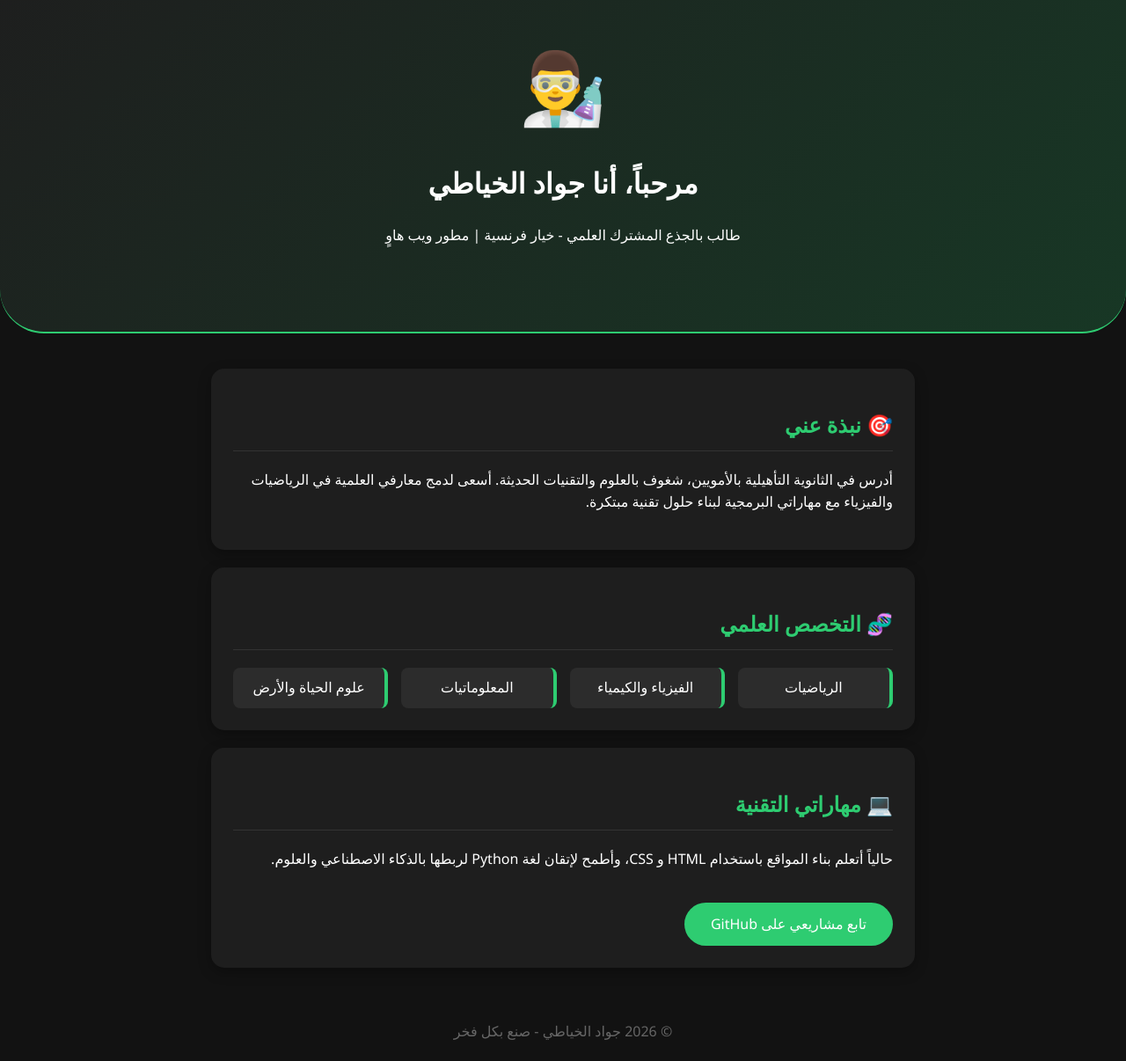
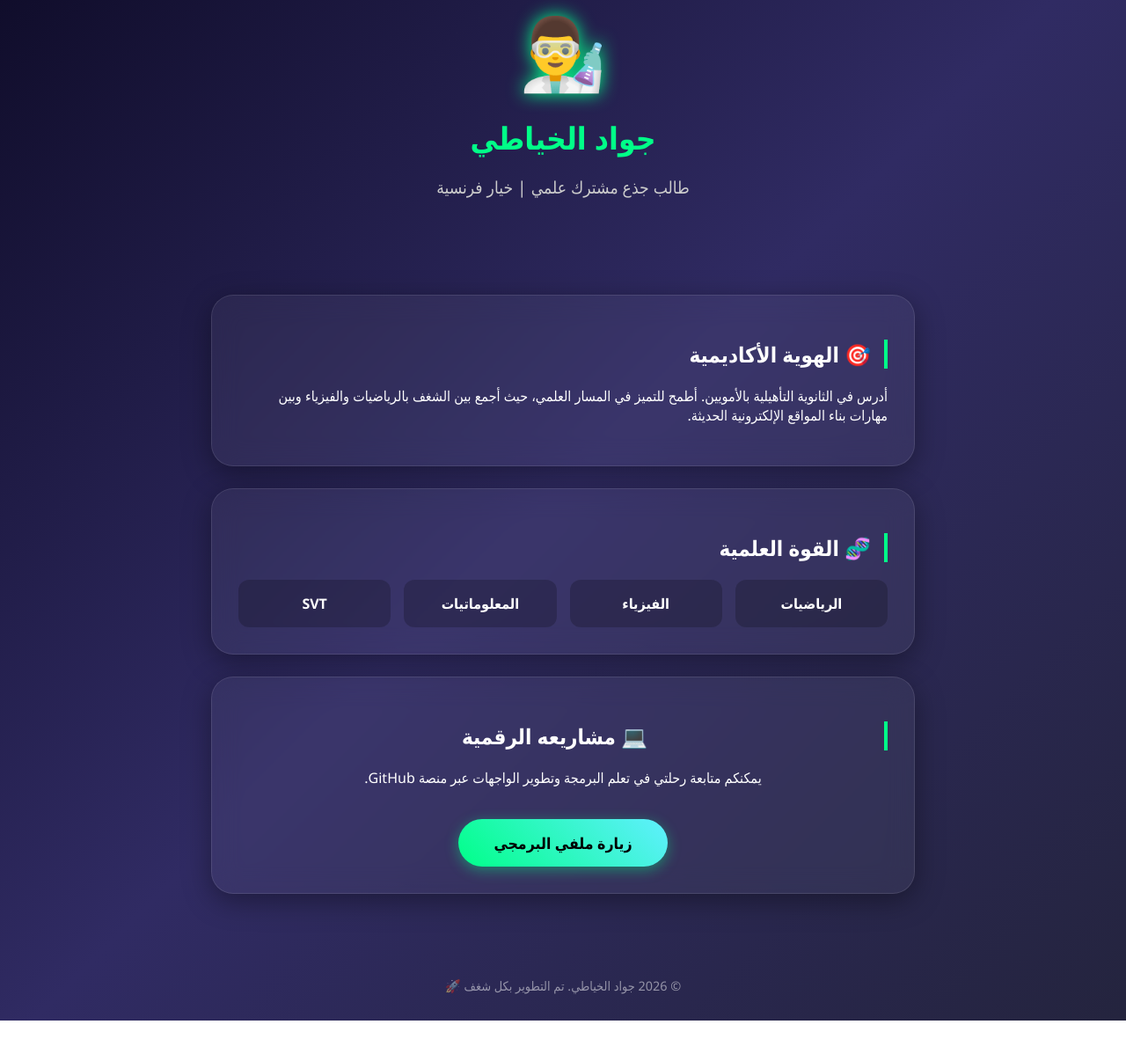
Before and after one commit to ja2008328-tech/elkhayaty, a plain HTML site: page index.html in a window 1280 px wide. Shown: the part 47-1253 px from the top of the page at 88% size. After the commit the page ends 1207 px from the top, so only its background shows below. Drawn offline with Linux system fonts and the light colour scheme.

Commit message:
Final working code with Python

```diff
--- a/index.html
+++ b/index.html
@@ -3,120 +3,168 @@
 <head>
     <meta charset="UTF-8">
     <meta name="viewport" content="width=device-width, initial-scale=1.0">
-    <title>جواد الخياطي | المسار العلمي</title>
+    <title>جواد الخياطي | المسار العلمي الاحترافي</title>
     <style>
+        /* تعريف الألوان العلمية */
         :root {
-            --primary-color: #2ecc71;
-            --dark-bg: #121212;
-            --card-bg: #1e1e1e;
+            --primary-color: #00ff88;
+            --accent-color: #60efff;
+            --dark-bg: #0f0c29;
         }
 
+        /* تنسيق عام للصفحة مع خلفية متدرجة */
         body {
-            font-family: 'Segoe UI', sans-serif;
-            background-color: var(--dark-bg);
+            font-family: 'Segoe UI', Tahoma, Geneva, Verdana, sans-serif;
+            background: linear-gradient(135deg, #0f0c29 0%, #302b63 50%, #24243e 100%);
             color: white;
             margin: 0;
-            line-height: 1.6;
+            display: flex;
+            flex-direction: column;
+            align-items: center;
+            min-height: 100vh;
+            overflow-x: hidden;
+        }
+
+        /* حركة ظهور الأقسام */
+        @keyframes fadeInUp {
+            from { opacity: 0; transform: translateY(30px); }
+            to { opacity: 1; transform: translateY(0); }
         }
 
         .container {
             max-width: 800px;
-            margin: 0 auto;
-            padding: 20px;
+            width: 90%;
+            margin: 40px 0;
+            animation: fadeInUp 1s ease-out;
         }
 
-        /* رأس الصفحة */
+        /* تصميم البطاقات بتأثير الزجاج */
+        section {
+            background: rgba(255, 255, 255, 0.05);
+            backdrop-filter: blur(15px);
+            border: 1px solid rgba(255, 255, 255, 0.1);
+            padding: 30px;
+            margin-bottom: 25px;
+            border-radius: 25px;
+            box-shadow: 0 8px 32px rgba(0, 0, 0, 0.37);
+            transition: transform 0.3s ease;
+        }
+
+        section:hover {
+            transform: translateY(-5px);
+            border-color: var(--primary-color);
+        }
+
         header {
             text-align: center;
-            padding: 60px 0;
-            background: linear-gradient(135deg, #1e1e1e, #2ecc7133);
-            border-bottom: 2px solid var(--primary-color);
-            border-radius: 0 0 50px 50px;
+            padding: 50px 20px;
         }
 
-        .profile-img {
-            width: 130px;
-            border: 4px solid var(--primary-color);
-            border-radius: 50%;
-            margin-bottom: 15px;
+        .profile-icon {
+            font-size: 80px;
+            margin-bottom: 10px;
+            display: inline-block;
+            filter: drop-shadow(0 0 10px var(--primary-color));
         }
 
-        /* الأقسام */
-        section {
-            background: var(--card-bg);
-            padding: 25px;
-            margin: 20px 0;
-            border-radius: 15px;
-            box-shadow: 0 5px 15px rgba(0,0,0,0.3);
+        h1 {
+            color: var(--primary-color);
+            font-size: 2.2rem;
+            margin: 10px 0;
         }
 
-        h2 { color: var(--primary-color); border-bottom: 1px solid #333; padding-bottom: 10px; }
-
-        /* مهارات علمية */
-        .skills-grid {
-            display: grid;
-            grid-template-columns: repeat(auto-fit, minmax(120px, 1fr));
-            gap: 15px;
-            margin-top: 15px;
+        h2 {
+            font-size: 1.5rem;
+            border-right: 4px solid var(--primary-color);
+            padding-right: 15px;
+            margin-bottom: 20px;
         }
 
-        .skill-item {
-            background: #2c2c2c;
-            padding: 10px;
-            border-radius: 8px;
-            text-align: center;
-            border-right: 4px solid var(--primary-color);
+        /* تنسيق شبكة المواد العلمية */
+        .grid {
+            display: grid;
+            grid-template-columns: repeat(auto-fit, minmax(150px, 1fr));
+            gap: 15px;
         }
 
-        .footer-btn {
-            display: inline-block;
-            background: var(--primary-color);
-            color: white;
-            text-decoration: none;
-            padding: 12px 30px;
-            border-radius: 25px;
-            margin-top: 20px;
+        .item {
+            background: rgba(0, 0, 0, 0.2);
+            padding: 15px;
+            border-radius: 12px;
+            text-align: center;
+            font-weight: bold;
             transition: 0.3s;
+            border: 1px solid transparent;
         }
 
-        .footer-btn:hover { transform: scale(1.05); background: #27ae60; }
+        .item:hover {
+            background: var(--primary-color);
+            color: #000;
+            box-shadow: 0 0 20px var(--primary-color);
+        }
+
+        /* تنسيق الزر الاحترافي */
+        .btn {
+            display: inline-block;
+            background: linear-gradient(45deg, var(--primary-color), var(--accent-color));
+            color: #000;
+            text-decoration: none;
+            padding: 15px 40px;
+            border-radius: 50px;
+            font-weight: bold;
+            font-size: 1.1rem;
+            margin-top: 20px;
+            box-shadow: 0 4px 15px rgba(0, 255, 136, 0.4);
+            transition: 0.4s;
+        }
+
+        .btn:hover {
+            letter-spacing: 1px;
+            box-shadow: 0 6px 25px rgba(96, 239, 255, 0.6);
+            transform: scale(1.05);
+        }
+
+        footer {
+            margin-top: auto;
+            padding: 30px;
+            color: rgba(255, 255, 255, 0.5);
+            font-size: 0.9rem;
+        }
     </style>
 </head>
 <body>
 
     <header>
-    <div class="container">
-        <div style="font-size: 80px;">👨‍🔬</div>
-        <h1>مرحباً، أنا جواد الخياطي</h1>
-        <p>طالب بالجذع المشترك العلمي - خيار فرنسية | مطور ويب هاوٍ</p>
-    </div>
+        <div class="profile-icon">👨‍🔬</div>
+        <h1>جواد الخياطي</h1>
+        <p style="font-size: 1.2rem; color: #ccc;">طالب جذع مشترك علمي | خيار فرنسية</p>
     </header>
 
     <div class="container">
         <section>
-        <h2>🎯 نبذة عني</h2>
-        <p>أدرس في الثانوية التأهيلية بالأمويين، شغوف بالعلوم والتقنيات الحديثة. أسعى لدمج معارفي العلمية في الرياضيات والفيزياء مع مهاراتي البرمجية لبناء حلول تقنية مبتكرة.</p>
+            <h2>🎯 الهوية الأكاديمية</h2>
+            <p>أدرس في الثانوية التأهيلية بالأمويين. أطمح للتميز في المسار العلمي، حيث أجمع بين الشغف بالرياضيات والفيزياء وبين مهارات بناء المواقع الإلكترونية الحديثة.</p>
         </section>
 
         <section>
-        <h2>🧬 التخصص العلمي</h2>
-        <div class="skills-grid">
-            <div class="skill-item">الرياضيات</div>
-            <div class="skill-item">الفيزياء والكيمياء</div>
-            <div class="skill-item">المعلوماتيات</div>
-            <div class="skill-item">علوم الحياة والأرض</div>
+            <h2>🧬 القوة العلمية</h2>
+            <div class="grid">
+                <div class="item">الرياضيات</div>
+                <div class="item">الفيزياء</div>
+                <div class="item">المعلوماتيات</div>
+                <div class="item">SVT</div>
             </div>
         </section>
 
-    <section>
-        <h2>💻 مهاراتي التقنية</h2>
-        <p>حالياً أتعلم بناء المواقع باستخدام HTML و CSS، وأطمح لإتقان لغة Python لربطها بالذكاء الاصطناعي والعلوم.</p>
-        <a href="https://github.com/ja2008328-tech" class="footer-btn">تابع مشاريعي على GitHub</a>
+        <section style="text-align: center;">
+            <h2>💻 مشاريعه الرقمية</h2>
+            <p>يمكنكم متابعة رحلتي في تعلم البرمجة وتطوير الواجهات عبر منصة GitHub.</p>
+            <a href="https://github.com/ja2008328-tech" class="btn">زيارة ملفي البرمجي</a>
         </section>
     </div>
 
-<footer style="text-align: center; padding: 20px; color: #666;">
-    &copy; 2026 جواد الخياطي - صنع بكل فخر
+    <footer>
+        &copy; 2026 جواد الخياطي. تم التطوير بكل شغف 🚀
     </footer>
 
 </body>
```
Lines whose indentation alone changed are shown as unchanged.
